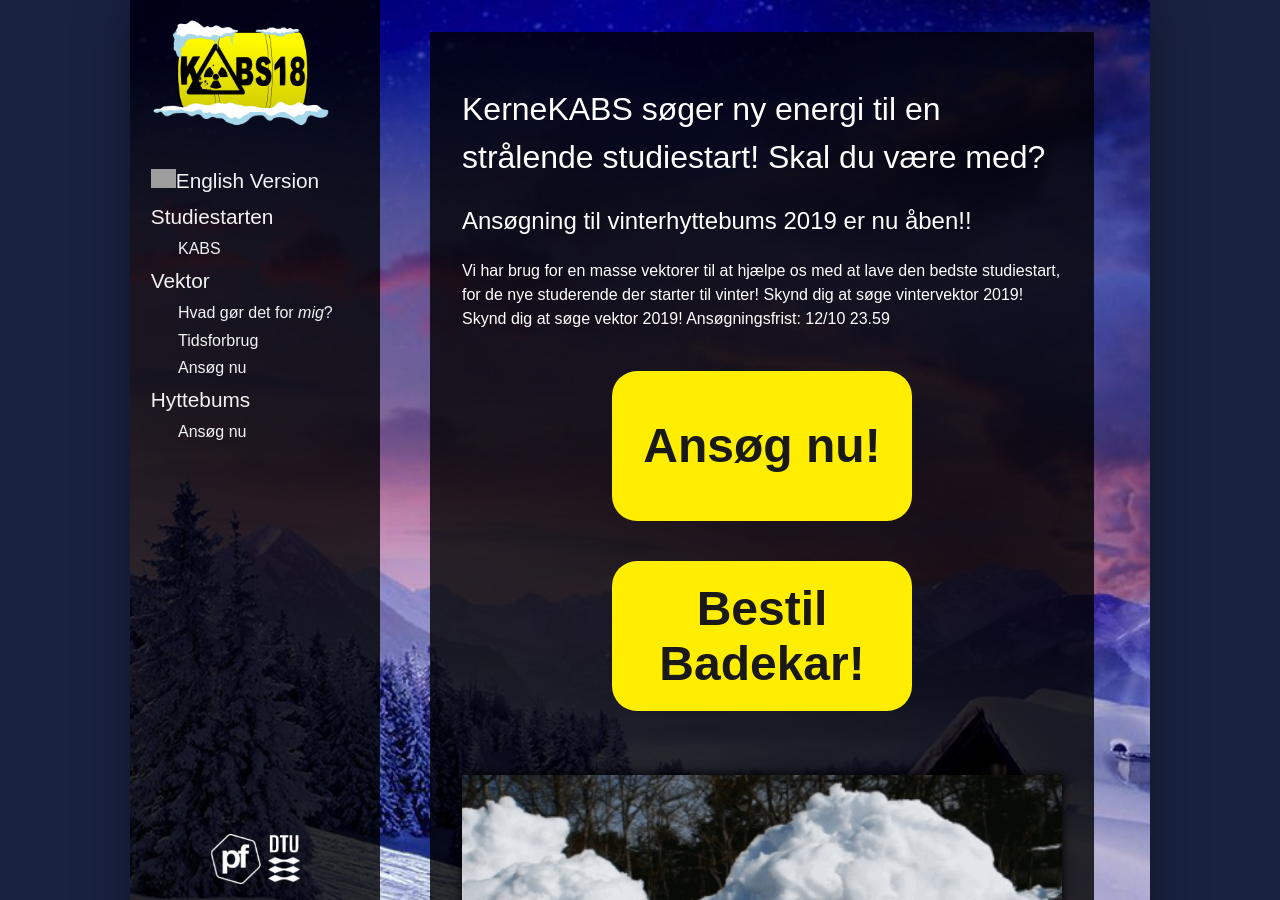
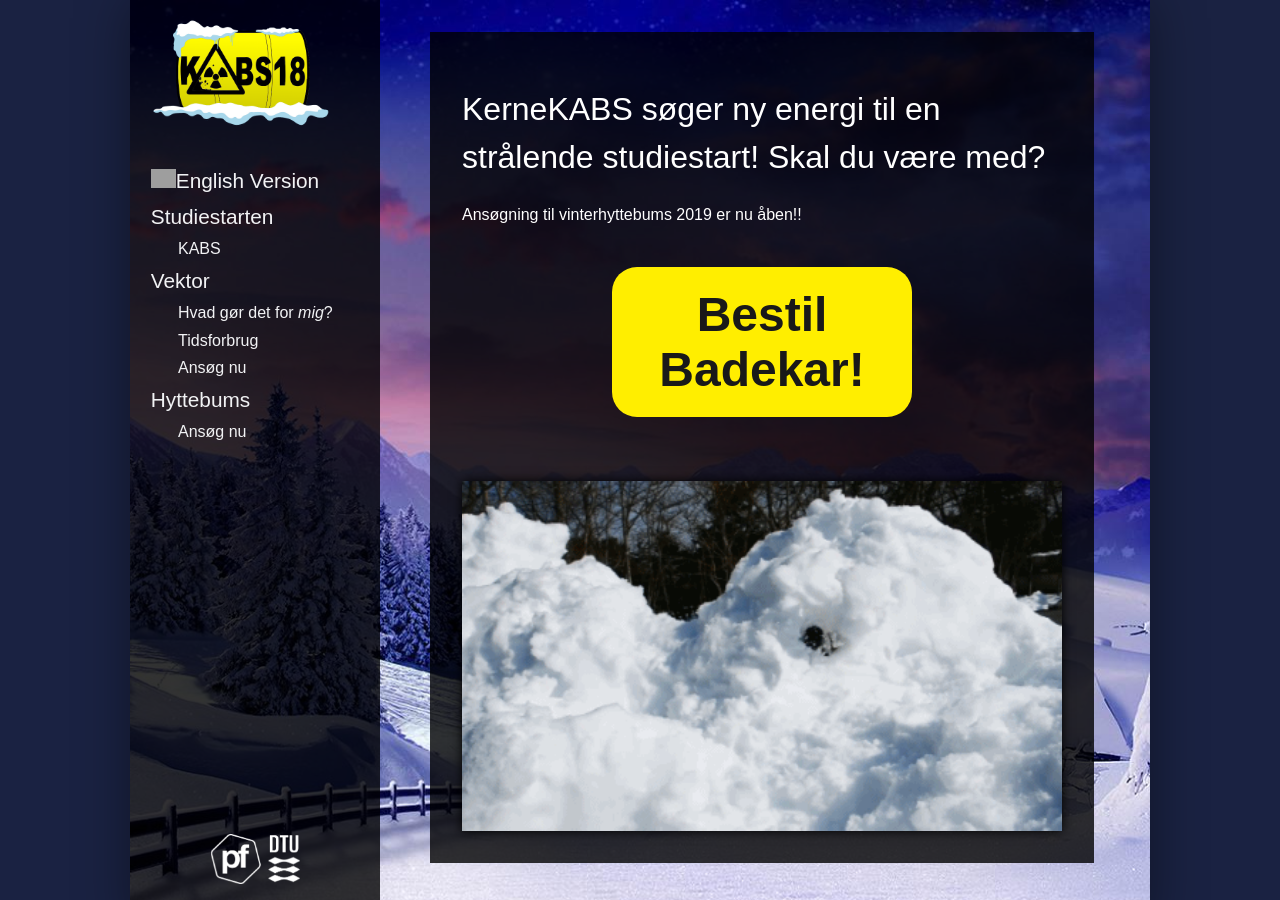
Before and after one commit to KABSDTU/kabsdtu.github.io, a Jekyll site: the page built from index.html, in a window 1280 px wide and 900 px high. Built offline with Jekyll 4.4.1, drawn with Linux system fonts in a browser that asks for light colours; some web fonts are replaced; grey boxes are pictures that could not be loaded.

Commit message:
Update index.html

```diff
--- a/index.html
+++ b/index.html
@@ -5,9 +5,9 @@ title:
 
 <h1>KerneKABS søger ny energi til en strålende studiestart! Skal du være med?</h1>
 
-<h2>Ansøgning til vinterhyttebums 2019 er nu åben!!</h2>
+<p>Ansøgning til vinterhyttebums 2019 er nu åben!!</p>
 
-<p>Vi har brug for en masse vektorer til at hjælpe os med at lave den bedste studiestart, for de nye studerende der starter til vinter! Skynd dig at søge vintervektor 2019! Skynd dig at søge vektor 2019! Ansøgningsfrist: 12/10 23.59</p><br> <!--<h2><a href="https://docs.google.com/forms/d/1FPSjaTFIfkd44Ehvjm6SxCSvUlCb9Vno_noVFlLz790/edit">Søg som VVektor17!</a></h2>--><a style="text-align: center;" href="https://docs.google.com/forms/d/e/1FAIpQLSf7gXXn9ugu3kAhLe4icLlFQns9z1ghMCJwVDv2pEZ_zTMkrA/viewform?usp=sf_link"><button class="applyBtn">Ansøg nu!</button></a></p>
+<!--<p>Vi har brug for en masse vektorer til at hjælpe os med at lave den bedste studiestart, for de nye studerende der starter til vinter! Skynd dig at søge vintervektor 2019! Skynd dig at søge vektor 2019! Ansøgningsfrist: 12/10 23.59</p><br> <!--<h2><a href="https://docs.google.com/forms/d/1FPSjaTFIfkd44Ehvjm6SxCSvUlCb9Vno_noVFlLz790/edit">Søg som VVektor17!</a></h2><a style="text-align: center;" href="https://docs.google.com/forms/d/e/1FAIpQLSf7gXXn9ugu3kAhLe4icLlFQns9z1ghMCJwVDv2pEZ_zTMkrA/viewform?usp=sf_link"><button class="applyBtn">Ansøg nu!</button></a></p>-->
 
 <br/>
 <a style="text-align: center;" href="https://docs.google.com/forms/d/e/1FAIpQLSfyn8S7JQvm7pL3gpLhr4OMwNUyhbDCQNbL8uPI3nTWq3SBFQ/viewform?embedded=true"><button class="applyBtn">Bestil Badekar!</button></a></p>
```
